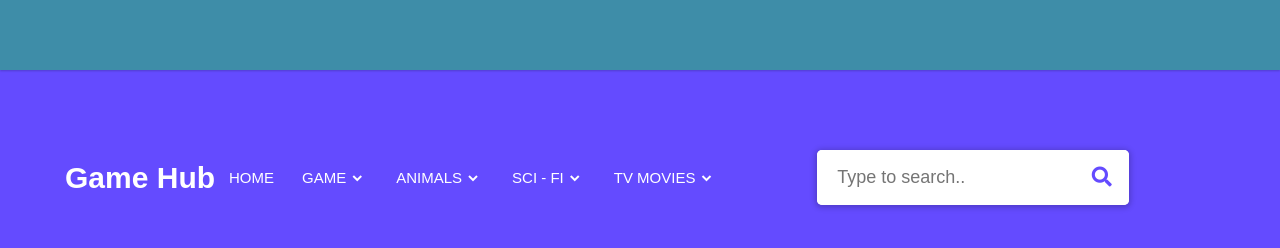
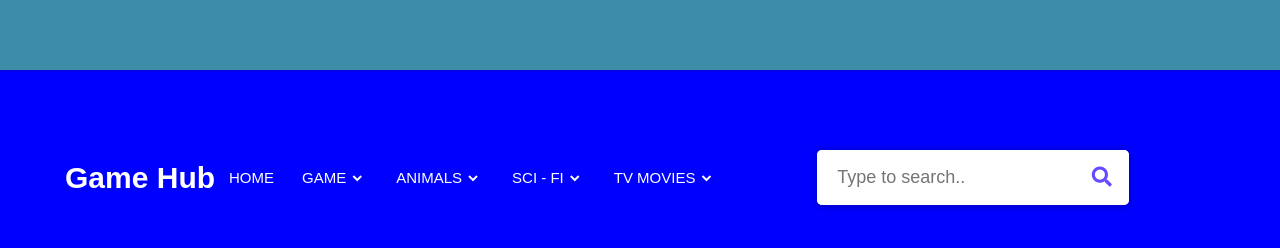
Before and after one commit to krishnaji123/My-first-Web, a plain HTML site: page index.html in a window 1280 px wide. Drawn offline with nearby package versions, Linux system fonts and the light colour scheme.

Commit message:
Update style.css

```diff
--- a/style.css
+++ b/style.css
@@ -4,7 +4,7 @@
 }
 
 body{
-    background-color:#644bff;
+    background-color:#00f;
     background-size: cover;
     height: 100vh;
 
```
